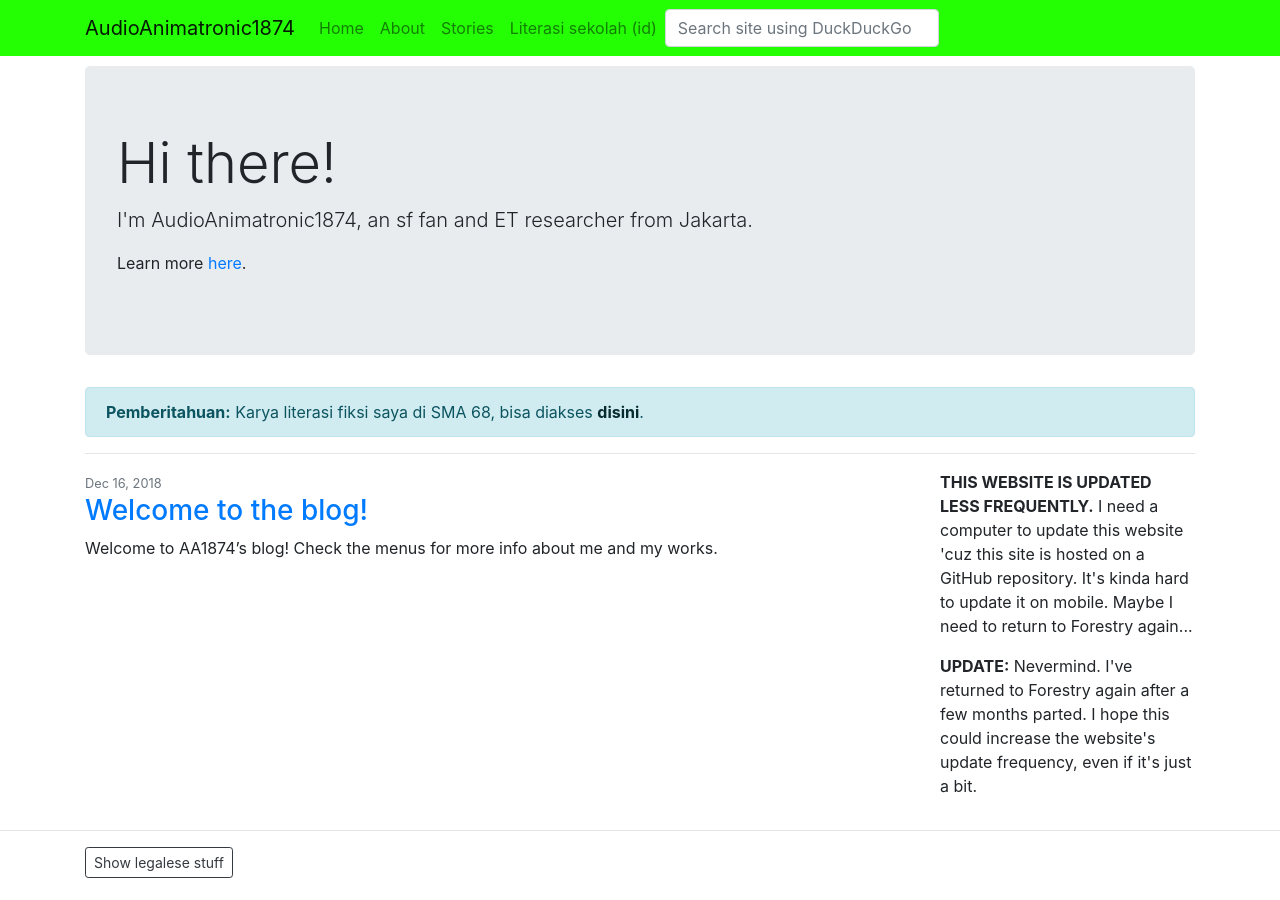
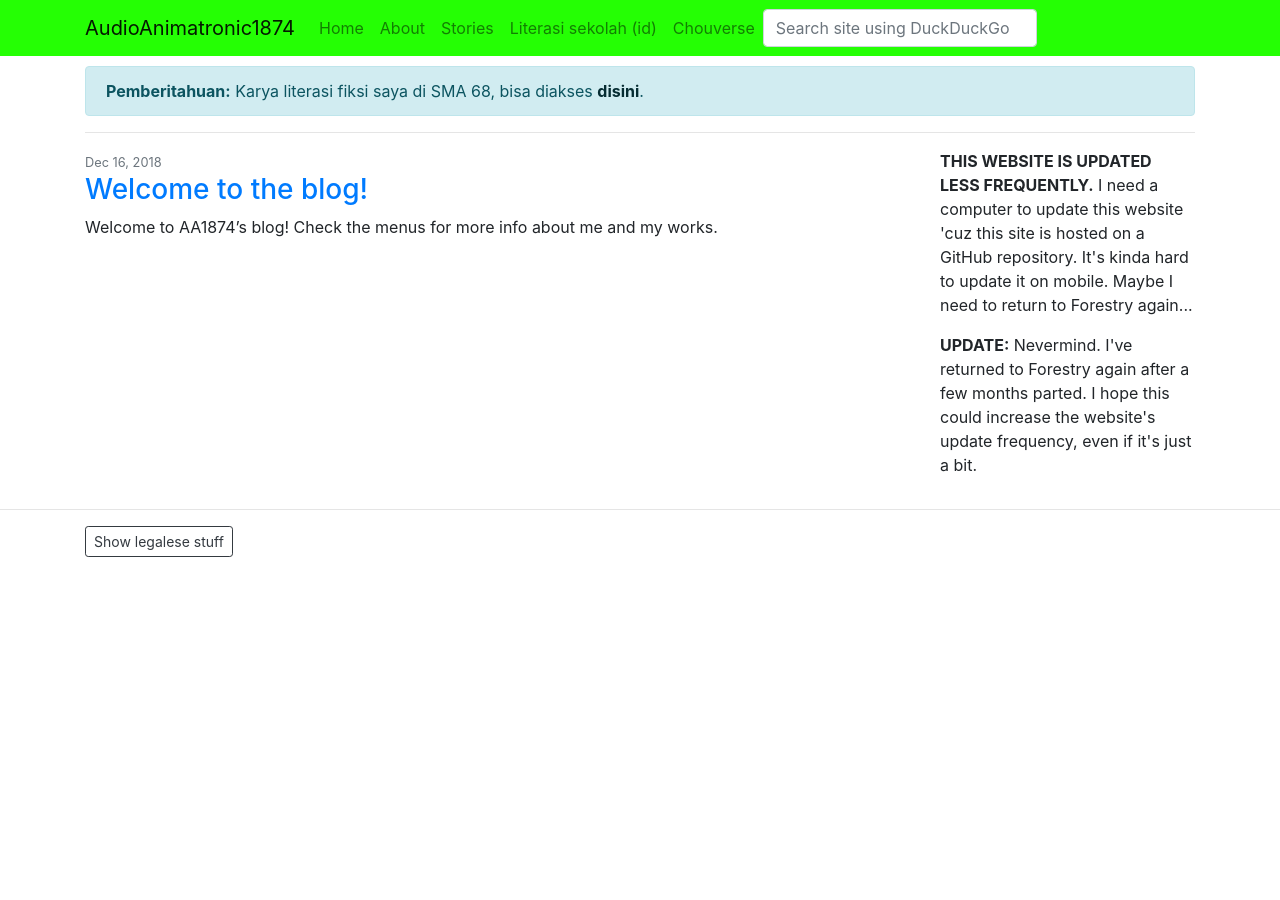
Before and after one commit to aa1874/aa1874site, a Jekyll site: the page built from index.html, in a window 1280 px wide. Built offline with Jekyll 4.4.1, drawn with Linux system fonts in a browser that asks for light colours; nearby versions of some CDN libraries; some web fonts are replaced; the list of posts is cut into pages by our own code.

Commit message:
chouverse

```diff
--- a/_layouts/default.html
+++ b/_layouts/default.html
@@ -20,6 +20,9 @@
                         <li class="nav-item"><a class="nav-link" href="/stories">Stories</a></li>
                         <li class="nav-item"><a href="/literasi" class="nav-link">Literasi sekolah (id)</a></li>
                     </ul>
+                    <div class="navbar-nav float-right">
+                        <a class="nav-item nav-link" href="/chouverse">Chouverse</a>
+                      </div>
                     <form action="https://duckduckgo.com/?q=site:aa1874.github.io+&kp=-1&kl=us-en" class="form-inline my-2 my-lg-0 float-right">
                         <input type="search" name="text" id="qsearch" class="form-control mr-sm-2" placeholder="Search site using DuckDuckGo">
                         <input type="hidden" name="q" id="searchresult">
--- a/index.html
+++ b/index.html
@@ -4,11 +4,6 @@ pagination:
   enabled: true
 ---
 
-<div class="jumbotron">
-    <h1 class="display-4">Hi there!</h1>
-    <p class="lead">I'm AudioAnimatronic1874, an sf fan and ET researcher from Jakarta.</p>
-    <p>Learn more <a href="about">here</a>.</p>
-</div>
 <div class="alert alert-info" role="alert"><b>Pemberitahuan:</b> Karya literasi fiksi saya di SMA 68, bisa diakses <a class="alert-link" href="/literasi">disini</a>.</div>
 <hr>
 <div class="row">
```
Also changed, not shown: _layouts/chouverse.html (added, +16 -0 lines).
